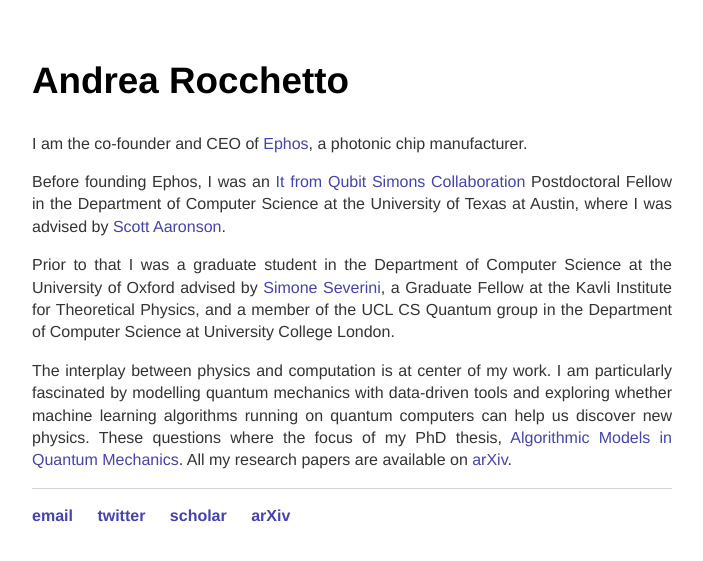
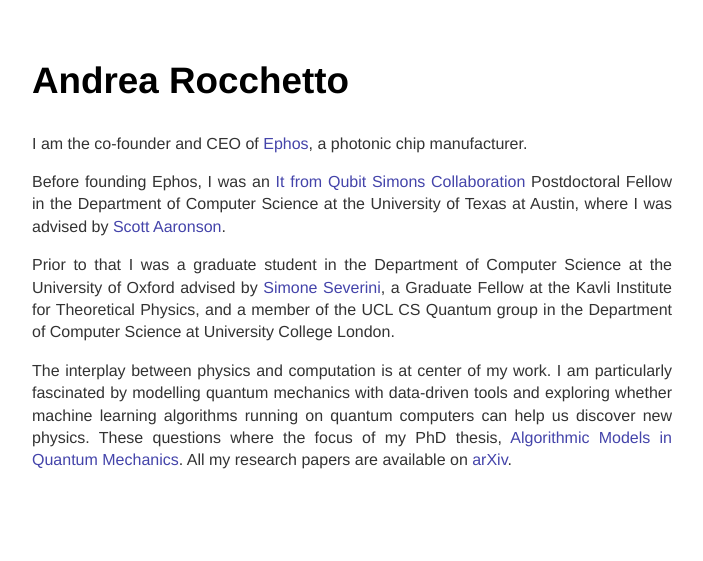
Before and after one commit to andrearocchetto/andrearocchetto.github.io, a Jekyll site: the page built from index.html, in a window 1280 px wide. Shown: the top 561 px of the page, without its empty margins (288-991 px from the left). Built offline with Jekyll 4.4.1, drawn with Linux system fonts in a browser that asks for light colours.

Commit message:
Update default.html

```diff
--- a/_layouts/default.html
+++ b/_layouts/default.html
@@ -25,13 +25,5 @@
 			{{ content }}
 
 			</div><!-- /.container -->
-			<footer>
-	    		<ul>
-	        		<li><a href="mailto:andrea@ephos.io">email</a></li>
-				<li><a href="https://twitter.com/a_rocchetto">twitter</a></li>
-				<li><a href="https://scholar.google.co.uk/citations?user=E5AvzjAAAAAJ&hl=en">scholar</a></li>
-				<li><a href="https://arxiv.org/search/?searchtype=author&query=Rocchetto%2C+A">arXiv</a></li>
-				</ul>
-			</footer>
 		</body>
 	</html>
```
